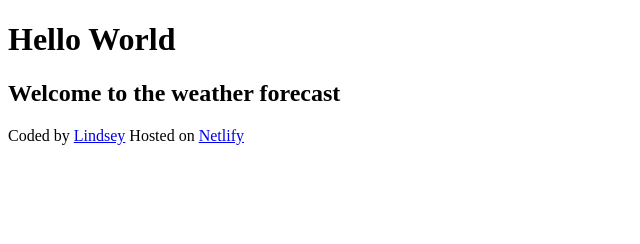
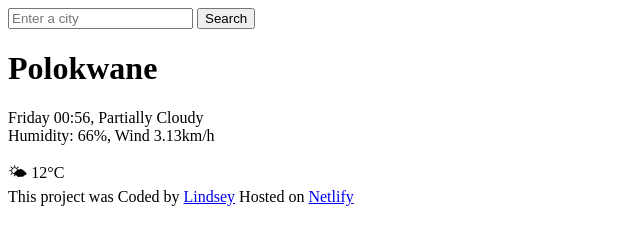
Before and after one commit to LindseyM23/Weather-Forecast, a plain HTML site: page index.html in a window 1280 px wide. Shown: the whole page, without its empty margins (0-640 px from the left). Drawn offline with Linux system fonts and the light colour scheme.

Commit message:
added html content

```diff
--- a/index.html
+++ b/index.html
@@ -6,12 +6,28 @@
     <title>Weather Forecast</title>
 </head>
 <body>
-    <h1>Hello World</h1>
-    <h2>Welcome to the weather forecast</h2>
+    <header>
+        <form>
+            <input type="search" placeholder="Enter a city" required/>
+            <input type="submit" value="Search"/>
+        </form>
+    </header>
+    <main>
+        <div>
+    <h1>Polokwane</h1>
+   <p>
+    Friday 00:56, Partially Cloudy
+    <br>
+    Humidity: 66%, Wind 3.13km/h
+   </p>
+   <div>🌤 12°C</div>
+</div>
 
+</main>
 
-    <footer>Coded by
+    <footer>This project was Coded by
         <a href="https://github.com/LindseyM23" target="_blank">Lindsey</a>
-    Hosted on <a href="https://shecodes-weather-forecast-lindsey-m.netlify.app/" target="_blank">Netlify</a></footer>
+    Hosted on
+    <a href="https://shecodes-weather-forecast-lindsey-m.netlify.app/" target="_blank">Netlify</a></footer>
 </body>
 </html>
```
